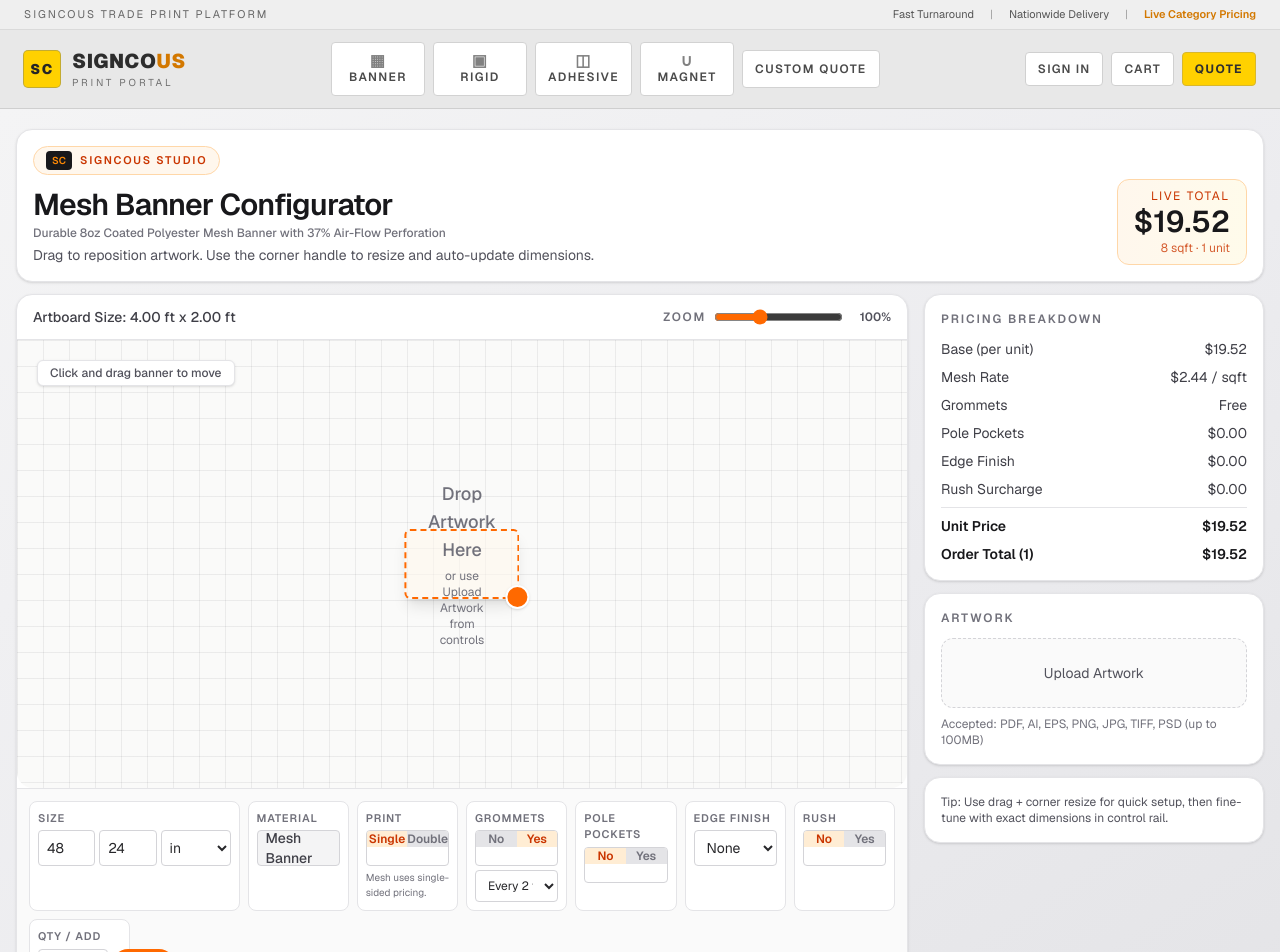
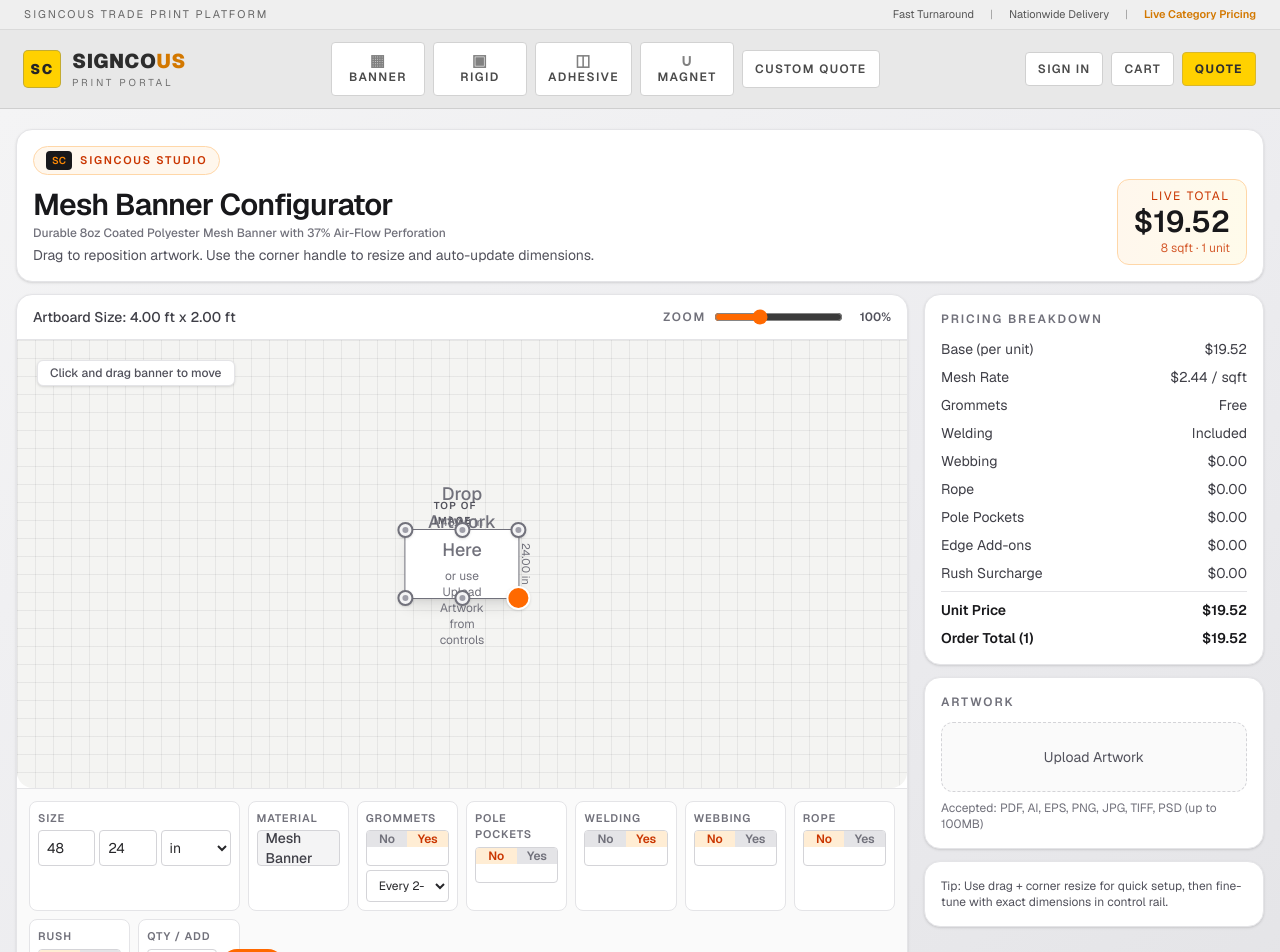
Before and after one commit to Moecharaf/signcous-app, a Next.js app: page /banners/mesh-banner in a window 1280 px wide. Shown: the top 952 px of the page. Built offline with nearby package versions, Linux system fonts and the light colour scheme.

Commit message:
Align mesh add-ons with Signs365 style and render on-banner grommet markers

```diff
--- a/src/components/product-builder/VinylBannerBuilder.tsx
+++ b/src/components/product-builder/VinylBannerBuilder.tsx
@@ -34,6 +34,9 @@
   windSlits: boolean;
   hemming: boolean;
   rush: boolean;
+  meshWelding: boolean;
+  meshWebbing: boolean;
+  meshRope: boolean;
 }
 
 interface FormErrors {
@@ -61,6 +64,9 @@
   windSlits: false,
   hemming: false,
   rush: false,
+  meshWelding: true,
+  meshWebbing: false,
+  meshRope: false,
 };
 
 interface VinylBannerBuilderProps {
@@ -86,6 +92,42 @@
 function fromInches(value: number, unit: Unit): string {
   if (unit === "feet") return (value / 12).toFixed(2);
   return value.toFixed(1);
+}
+
+function getGrommetPoints(
+  widthIn: number,
+  heightIn: number,
+  enabled: boolean,
+  mode: GrommetMode
+): Array<{ xPct: number; yPct: number }> {
+  if (!enabled || widthIn <= 0 || heightIn <= 0) return [];
+
+  if (mode === "per-corner") {
+    return [
+      { xPct: 0, yPct: 0 },
+      { xPct: 100, yPct: 0 },
+      { xPct: 100, yPct: 100 },
+      { xPct: 0, yPct: 100 },
+    ];
+  }
+
+  const points: Array<{ xPct: number; yPct: number }> = [];
+  const xSegments = Math.max(1, Math.ceil(widthIn / 24));
+  const ySegments = Math.max(1, Math.ceil(heightIn / 24));
+
+  for (let i = 0; i <= xSegments; i += 1) {
+    const xPct = (i / xSegments) * 100;
+    points.push({ xPct, yPct: 0 });
+    points.push({ xPct, yPct: 100 });
+  }
+
+  for (let i = 1; i < ySegments; i += 1) {
+    const yPct = (i / ySegments) * 100;
+    points.push({ xPct: 0, yPct });
+    points.push({ xPct: 100, yPct });
+  }
+
+  return points;
 }
 
 export default function VinylBannerBuilder({
@@ -118,6 +160,9 @@
   const isCanvasProduct = pricingMode === "canvas";
   const isMeshProduct   = pricingMode === "mesh";
   const isMeshMaterial  = isMeshProduct || form.material === "Mesh Banner";
+  const perimeterFt = 2 * ((widthIn / 12) + (heightIn / 12));
+  const meshWebbingCost = form.meshWebbing ? perimeterFt : 0;
+  const meshRopeCost = form.meshRope ? perimeterFt : 0;
 
   const pxPerIn = BASE_PX_PER_IN * zoom;
   const artWidth = clamp(widthIn * pxPerIn, 90, 760);
@@ -125,13 +170,22 @@
 
   const canvasRate = useMemo(() => getCanvasSqFtRate(qtyNum), [qtyNum]);
   const meshRate   = useMemo(() => getMeshSqFtRate(qtyNum),   [qtyNum]);
+  const meshGrommetPoints = useMemo(
+    () => getGrommetPoints(widthIn, heightIn, isMeshProduct && form.grommets, form.grommetMode),
+    [widthIn, heightIn, isMeshProduct, form.grommets, form.grommetMode]
+  );
 
   const pricing = useMemo(
     () => {
       if (isMeshProduct) {
         const m = calculateMeshPrice(
           widthNum, heightNum, form.unit, qtyNum,
-          form.grommets, form.edgeFinish, form.polePockets, form.rush
+          form.grommets,
+          form.meshWelding,
+          form.meshWebbing,
+          form.meshRope,
+          form.polePockets,
+          form.rush
         );
         return {
           sqFt:                 m.sqFt,
@@ -199,6 +253,9 @@
       form.windSlits,
       form.hemming,
       form.rush,
+      form.meshWelding,
+      form.meshWebbing,
+      form.meshRope,
     ]
   );
 
@@ -234,6 +291,14 @@
       return;
     }
 
+    const meshEdgeFinish: EdgeFinish = form.meshRope
+      ? "rope"
+      : form.meshWebbing
+        ? "webbing"
+        : form.meshWelding
+          ? "welding"
+          : "none";
+
     cart.addItem({
       productId,
       productName,
@@ -244,7 +309,7 @@
       material: isCanvasProduct ? "Canvas" : isMeshProduct ? "Mesh Banner" : form.material,
       doubleSided: (isCanvasProduct || isMeshProduct) ? false : form.doubleSided,
       grommets: isCanvasProduct ? false : form.grommets,
-      edgeFinish: isCanvasProduct ? "none" : form.edgeFinish,
+      edgeFinish: isCanvasProduct ? "none" : isMeshProduct ? meshEdgeFinish : form.edgeFinish,
       polePockets: isCanvasProduct ? false : form.polePockets,
       windSlits: (isCanvasProduct || isMeshProduct) ? false : form.windSlits,
       hemming: (isCanvasProduct || isMeshProduct) ? false : form.hemming,
@@ -400,6 +465,21 @@
     });
   }, [isMeshMaterial]);
 
+  useEffect(() => {
+    if (!isMeshProduct) return;
+
+    setForm((prev) => {
+      if (prev.meshWelding || prev.meshWebbing || prev.meshRope) {
+        return prev;
+      }
+
+      return {
+        ...prev,
+        meshWelding: true,
+      };
+    });
+  }, [isMeshProduct]);
+
   return (
     <div className="min-h-[calc(100vh-96px)] bg-[linear-gradient(145deg,#f4f4f5_0%,#ececef_55%,#e4e4e7_100%)] text-zinc-800">
       <div className="mx-auto max-w-[1400px] px-4 py-5">
@@ -451,11 +531,11 @@
 
             <div
               ref={workspaceRef}
-              className="relative h-[56vh] min-h-[380px] overflow-hidden rounded-b-2xl bg-[#fafaf9]"
+              className={`relative h-[56vh] min-h-[380px] overflow-hidden rounded-b-2xl ${isMeshProduct ? "bg-[#f4f4f2]" : "bg-[#fafaf9]"}`}
               style={{
                 backgroundImage:
                   "linear-gradient(to right, rgba(63,63,70,0.08) 1px, transparent 1px), linear-gradient(to bottom, rgba(63,63,70,0.08) 1px, transparent 1px)",
-                backgroundSize: "26px 26px",
+                backgroundSize: isMeshProduct ? "18px 18px" : "26px 26px",
               }}
             >
               <div className="absolute left-5 top-5 rounded-md border border-zinc-200 bg-white px-3 py-1 text-xs font-medium text-zinc-600 shadow-sm">
@@ -463,7 +543,11 @@
               </div>
 
               <div
-                className="absolute left-1/2 top-1/2 cursor-move select-none rounded-md border-2 border-dashed border-orange-500 bg-orange-50/55 shadow-lg"
+                className={`absolute left-1/2 top-1/2 cursor-move select-none rounded-md shadow-lg ${
+                  isMeshProduct
+                    ? "border border-zinc-500 bg-white"
+                    : "border-2 border-dashed border-orange-500 bg-orange-50/55"
+                }`}
                 onPointerDown={startMove}
                 style={{
                   width: artWidth,
@@ -471,6 +555,20 @@
                   transform: `translate(calc(-50% + ${artPos.x}px), calc(-50% + ${artPos.y}px))`,
                 }}
               >
+                {isMeshProduct && (
+                  <>
+                    <div className="pointer-events-none absolute -top-8 left-1/2 -translate-x-1/2 text-[10px] font-semibold uppercase tracking-[0.12em] text-zinc-600">
+                      Top Of Image
+                    </div>
+                    <div className="pointer-events-none absolute -top-4 left-1/2 -translate-x-1/2 text-[11px] text-zinc-500">
+                      {widthNum.toFixed(2)} {form.unit === "feet" ? "ft" : "in"}
+                    </div>
+                    <div className="pointer-events-none absolute -right-7 top-1/2 -translate-y-1/2 rotate-90 text-[11px] text-zinc-500">
+                      {heightNum.toFixed(2)} {form.unit === "feet" ? "ft" : "in"}
+                    </div>
+                  </>
+                )}
+
                 {uploadedImage ? (
                   // eslint-disable-next-line @next/next/no-img-element
                   <img
@@ -487,6 +585,19 @@
                     </div>
                   </div>
                 )}
+
+                {isMeshProduct && meshGrommetPoints.map((point, index) => (
+                  <span
+                    key={`grommet-${index}`}
+                    className="pointer-events-none absolute h-4 w-4 -translate-x-1/2 -translate-y-1/2 rounded-full border-2 border-zinc-500 bg-zinc-100 shadow"
+                    style={{
+                      left: `${point.xPct}%`,
+                      top: `${point.yPct}%`,
+                    }}
+                  >
+                    <span className="absolute left-1/2 top-1/2 h-1.5 w-1.5 -translate-x-1/2 -translate-y-1/2 rounded-full bg-zinc-400" />
+                  </span>
+                ))}
 
                 <button
                   type="button"
@@ -553,6 +664,7 @@
 
                 {!isCanvasProduct && (
                   <>
+                    {!isMeshProduct && (
                       <ControlBox title="Print">
                         <TogglePair
                           leftLabel="Single"
@@ -565,6 +677,7 @@
                         />
                         {isMeshMaterial && <div className="mt-1 text-[10px] text-zinc-500">Mesh uses single-sided pricing.</div>}
                       </ControlBox>
+                    )}
 
                     <ControlBox title="Grommets">
                       <TogglePair
@@ -579,7 +692,7 @@
                           onChange={(e) => set("grommetMode", e.target.value as GrommetMode)}
                           className="mt-1 h-8 w-full rounded border border-zinc-300 bg-white px-2 text-xs"
                         >
-                          <option value="every-2ft">Every 2 ft</option>
+                          <option value="every-2ft">Every 2-3 ft</option>
                           <option value="per-corner">Per corner</option>
                         </select>
                       )}
@@ -594,7 +707,36 @@
                       />
                     </ControlBox>
 
-                    {isMeshMaterial ? (
+                    {isMeshProduct ? (
+                      <>
+                        <ControlBox title="Welding">
+                          <TogglePair
+                            leftLabel="No"
+                            rightLabel="Yes"
+                            isRightActive={form.meshWelding}
+                            onToggle={() => set("meshWelding", !form.meshWelding)}
+                          />
+                        </ControlBox>
+
+                        <ControlBox title="Webbing">
+                          <TogglePair
+                            leftLabel="No"
+                            rightLabel="Yes"
+                            isRightActive={form.meshWebbing}
+                            onToggle={() => set("meshWebbing", !form.meshWebbing)}
+                          />
+                        </ControlBox>
+
+                        <ControlBox title="Rope">
+                          <TogglePair
+                            leftLabel="No"
+                            rightLabel="Yes"
+                            isRightActive={form.meshRope}
+                            onToggle={() => set("meshRope", !form.meshRope)}
+                          />
+                        </ControlBox>
+                      </>
+                    ) : isMeshMaterial ? (
                       <ControlBox title="Edge Finish">
                         <select
                           value={form.edgeFinish}
@@ -680,8 +822,11 @@
                   <>
                     <Row label="Mesh Rate" value={`${formatPrice(meshRate)} / sqft`} />
                     <Row label="Grommets" value="Free" />
+                    <Row label="Welding" value={form.meshWelding ? "Included" : "No"} />
+                    <Row label="Webbing" value={formatPrice(meshWebbingCost)} />
+                    <Row label="Rope" value={formatPrice(meshRopeCost)} />
                     <Row label="Pole Pockets" value={formatPrice(pricing.polePocketCostPerUnit)} />
-                    <Row label="Edge Finish" value={formatPrice(pricing.edgeFinishCostPerUnit)} />
+                    <Row label="Edge Add-ons" value={formatPrice(pricing.edgeFinishCostPerUnit)} />
                     <Row label="Rush Surcharge" value={formatPrice(pricing.rushSurchargePerUnit)} />
                   </>
                 ) : (
--- a/src/lib/pricing.ts
+++ b/src/lib/pricing.ts
@@ -174,7 +174,9 @@
   unit: "inches" | "feet",
   quantity: number,
   grommets: boolean,
-  edgeFinish: EdgeFinish,
+  welding: boolean,
+  webbing: boolean,
+  rope: boolean,
   polePockets: boolean,
   rush: boolean
 ): MeshPricingResult {
@@ -196,11 +198,14 @@
   // Pole pockets: $1.00/linear ft (top + bottom = 2×width) plus $10.00 setup
   const polePocketCostPerUnit = polePockets ? (widthFt * 2 * 1.00) + 10.00 : 0;
 
-  // Edge finish: welding = free, rope/webbing = $1.00/linear ft of perimeter
-  let edgeFinishCostPerUnit = 0;
-  if (edgeFinish === "rope" || edgeFinish === "webbing") {
-    edgeFinishCostPerUnit = perimeterFt * 1.00;
-  }
+  // Signs365 style mesh add-ons:
+  // - Welding: no additional cost
+  // - Webbing: $1.00 per linear foot of perimeter
+  // - Rope:    $1.00 per linear foot of perimeter
+  const weldingCostPerUnit = welding ? 0 : 0;
+  const webbingCostPerUnit = webbing ? perimeterFt * 1.00 : 0;
+  const ropeCostPerUnit = rope ? perimeterFt * 1.00 : 0;
+  const edgeFinishCostPerUnit = weldingCostPerUnit + webbingCostPerUnit + ropeCostPerUnit;
 
   const priceBeforeRush      = basePricePerUnit + polePocketCostPerUnit + edgeFinishCostPerUnit;
   const rushSurchargePerUnit = rush ? priceBeforeRush * 1.00 : 0; // 100% additional
```
Lines whose indentation alone changed are shown as unchanged.
